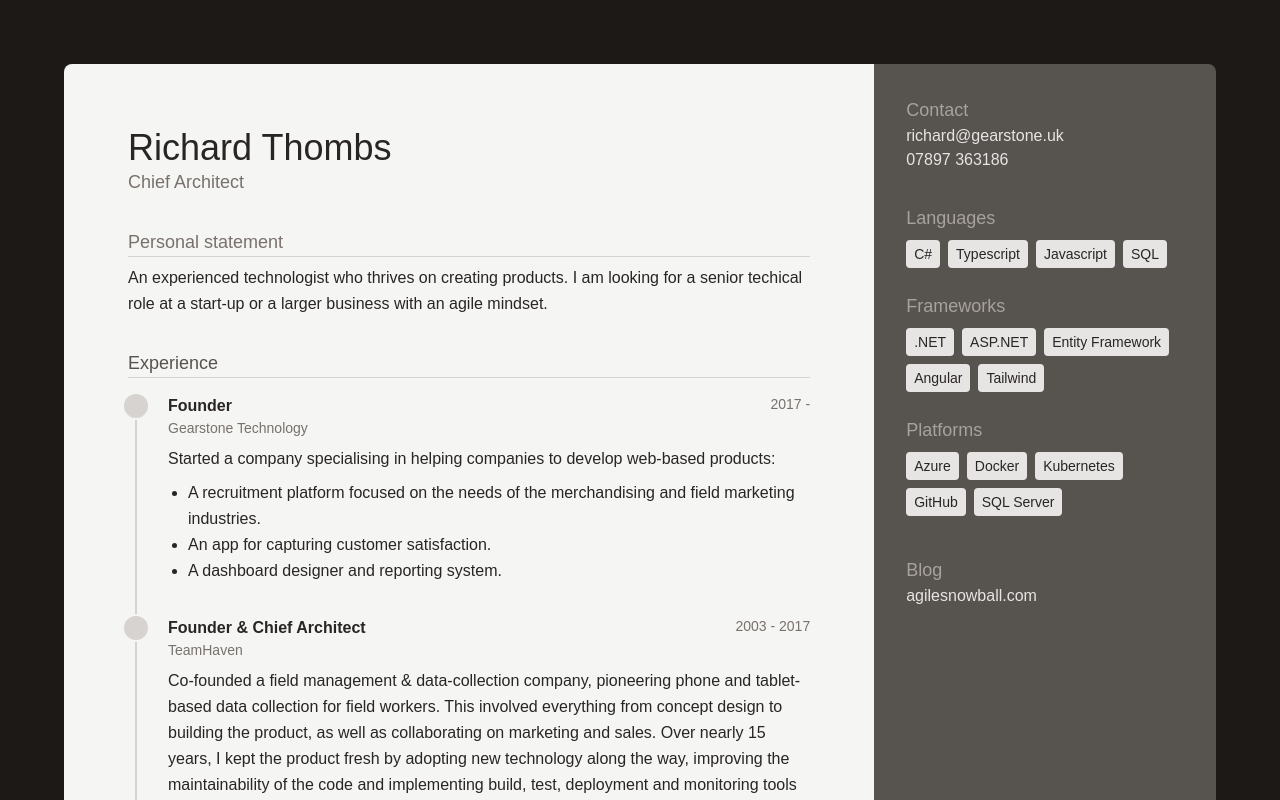
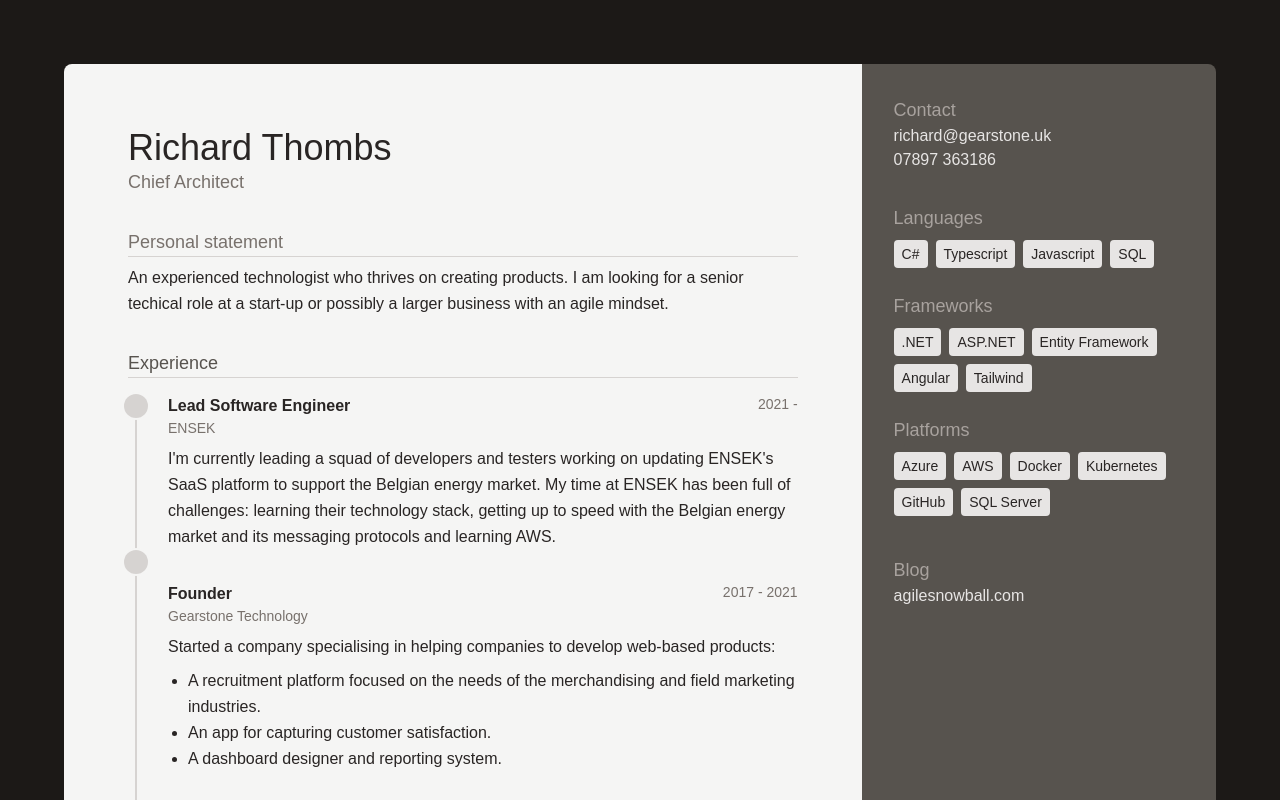
Before and after one commit to richardthombs/agilesnowball.com, a Next.js app: page /cv in a window 1280 px wide. Shown: the top 800 px of the page. Built offline with nearby package versions, Linux system fonts and the light colour scheme; a web font is replaced by a local one.

Commit message:
Updated CV

```diff
--- a/pages/cv.tsx
+++ b/pages/cv.tsx
@@ -13,7 +13,7 @@ export default function CV() {
 					<main>
 						<h2 className="text-lg text-gray-500 border-b border-gray-300 mb-2">Personal statement</h2>
 						<div className="leading-relaxed">
-							An experienced technologist who thrives on creating products. I am looking for a senior techical role at a start-up or a larger business
+							An experienced technologist who thrives on creating products. I am looking for a senior techical role at a start-up or possibly a larger business
 							with an agile mindset.
 						</div>
 					</main>
@@ -27,13 +27,31 @@ export default function CV() {
 								<div className="absolute -left-3 top-0 h-6 w-6 bg-gray-300 rounded-full ring-2 ring-gray-100"></div>
 								<article className="ml-8 pt-0 break-avoid">
 									<div className="flex">
+										<h3 className="font-semibold w-full">Lead Software Engineer</h3>
+										<div className="text-gray-500 text-sm flex-shrink-0">2021 -</div>
+									</div>
+									<h4 className="text-gray-500 text-sm">ENSEK</h4>
+									<div className="leading-relaxed mt-2">
+										I'm currently leading a squad of developers and testers working on updating ENSEK's
+										SaaS platform to support the Belgian energy market. My time at ENSEK has been full of
+										challenges: learning their technology stack, getting up to speed with the Belgian energy market
+										and its messaging protocols and learning AWS.
+									</div>
+								</article>
+							</div>
+
+							<div className="relative">
+								<div className="absolute h-full bg-gray-300 -ml-px w-0.5"></div>
+								<div className="absolute -left-3 top-0 h-6 w-6 bg-gray-300 rounded-full ring-2 ring-gray-100"></div>
+								<article className="ml-8 pt-8 break-avoid">
+									<div className="flex">
 										<h3 className="font-semibold w-full">Founder</h3>
-										<div className="text-gray-500 text-sm flex-shrink-0">2017 -</div>
+										<div className="text-gray-500 text-sm flex-shrink-0">2017 - 2021</div>
 									</div>
 									<h4 className="text-gray-500 text-sm">Gearstone Technology</h4>
 									<div className="leading-relaxed mt-2">
 										Started a company specialising in helping companies to develop web-based products:
-											<ul className="list-disc list-outside ml-5 mt-2">
+										<ul className="list-disc list-outside ml-5 mt-2">
 											<li>A recruitment platform focused on the needs of the merchandising and field marketing industries.</li>
 											<li>An app for capturing customer satisfaction.</li>
 											<li>A dashboard designer and reporting system.</li>
@@ -56,7 +74,7 @@ export default function CV() {
 										This involved everything from concept design to building the product, as well as collaborating on marketing and sales. Over nearly 15 years,
 										I kept the product fresh by adopting new technology along the way, improving the maintainability of the code and implementing build, test,
 										deployment and monitoring tools as well. In Harry S. Truman style, the technology buck stopped at my desk - all problems, big and
-										small, they all had to be solved by me.
+										small had to be solved by me.
 									</div>
 								</article>
 							</div>
@@ -167,6 +185,7 @@ export default function CV() {
 							<h3 className="text-lg text-gray-400 font-light mb-2">Platforms</h3>
 							<div className="text-sm">
 								<span className="inline-block bg-gray-200 text-gray-800 rounded text-center mr-2 mb-2 px-2 py-1">Azure</span>
+								<span className="inline-block bg-gray-200 text-gray-800 rounded text-center mr-2 mb-2 px-2 py-1">AWS</span>
 								<span className="inline-block bg-gray-200 text-gray-800 rounded text-center mr-2 mb-2 px-2 py-1">Docker</span>
 								<span className="inline-block bg-gray-200 text-gray-800 rounded text-center mr-2 mb-2 px-2 py-1">Kubernetes</span>
 								<span className="inline-block bg-gray-200 text-gray-800 rounded text-center mr-2 mb-2 px-2 py-1">GitHub</span>
```
